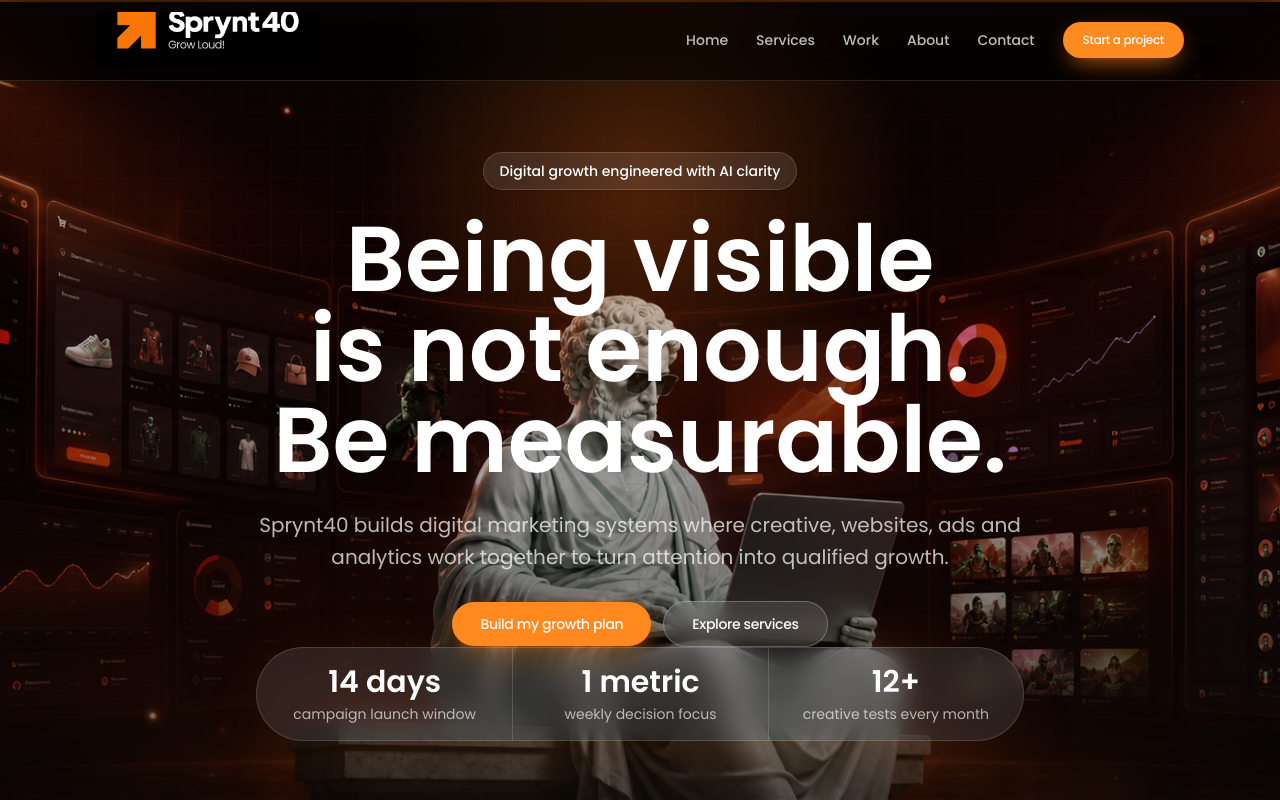
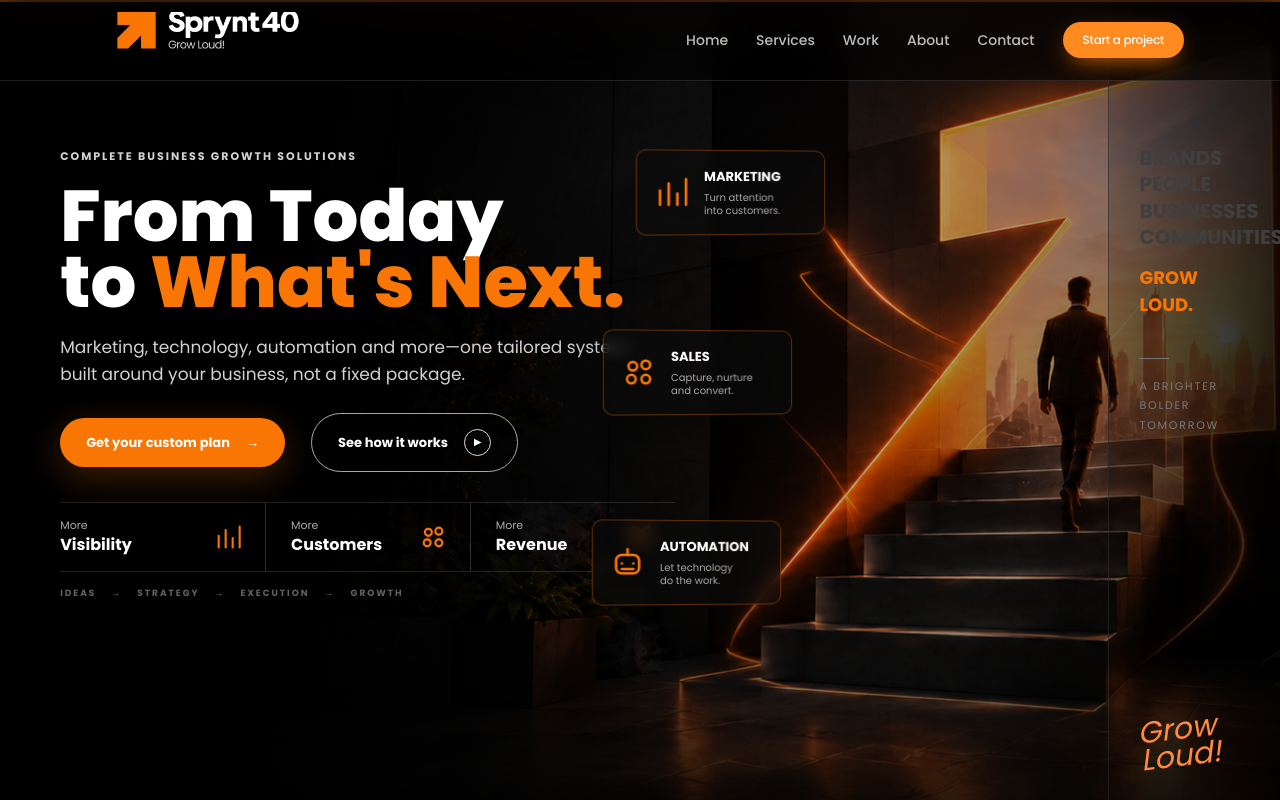
Before and after one commit to Gokulraj002/sprynt40, a Next.js app: page /home1 in a window 1280 px wide. Shown: the top 800 px of the page. Built offline with nearby package versions, Linux system fonts and the light colour scheme.

Commit message:
fix: move reference hero to main homepage

```diff
--- a/src/app/home1/page.tsx
+++ b/src/app/home1/page.tsx
@@ -1,10 +1,6 @@
 import type { Metadata } from "next";
 import Image from "next/image";
 import Link from "next/link";
-import { Button } from "@/components/ui/Button";
-import { Container } from "@/components/ui/Container";
-import { Section } from "@/components/ui/Section";
-import { hasWhatsApp, waLink } from "@/lib/data/site";
 import { GrowthPlanLab } from "./GrowthPlanLab";
 import styles from "./home1.module.css";
 
@@ -56,12 +52,6 @@ const faqs = [
   ["How do you measure results?", "Your monthly dashboard connects activity to meaningful indicators such as leads, conversion, retention and revenue."],
 ] as const;
 
-const heroSignals = [
-  { value: "14 days", label: "campaign launch window" },
-  { value: "1 metric", label: "weekly decision focus" },
-  { value: "12+", label: "creative tests every month" },
-] as const;
-
 function Icon({ name }: { name: string }) {
   const common = { fill: "none", stroke: "currentColor", strokeWidth: 1.8, strokeLinecap: "round" as const, strokeLinejoin: "round" as const };
   const paths: Record<string, React.ReactNode> = {
@@ -91,65 +81,7 @@ function Arrow() {
 export default function HomeOnePage() {
   return (
     <div className={styles.home1Page}>
-      <Section
-        id="hero"
-        theme="dark"
-        className="hidden min-h-svh overflow-hidden pt-24 pb-8 md:flex lg:pt-[7.5rem]"
-      >
-        <Image
-          src="/images/home/hero-command-wall.png"
-          alt="A classical strategist using a laptop inside a panoramic digital marketing command centre"
-          fill
-          priority
-          sizes="100vw"
-          className="object-cover object-center saturate-[0.88] hue-rotate-[105deg]"
-        />
-        <div className="absolute inset-0 bg-[linear-gradient(180deg,rgba(10,8,5,0.48)_0%,rgba(10,8,5,0.2)_35%,rgba(10,8,5,0.72)_100%)]" />
-        <div className="absolute inset-0 bg-[radial-gradient(circle_at_50%_20%,rgba(249,115,22,0.28),transparent_28%)]" />
-
-        <Container className="relative z-10 flex flex-1 flex-col">
-          <div className="mx-auto flex max-w-5xl flex-1 flex-col items-center justify-between text-center">
-            <div className="pt-4 sm:pt-8">
-              <p className="inline-flex rounded-full border border-white/15 bg-white/10 px-4 py-2 text-sm font-medium text-white shadow-sm backdrop-blur">
-                Digital growth engineered with AI clarity
-              </p>
-              <h1 className="mx-auto mt-6 max-w-5xl font-display text-[clamp(4rem,7.2vw,6.7rem)] font-semibold leading-[0.98] tracking-normal text-white text-balance">
-                Being visible is not enough. Be measurable.
-              </h1>
-              <p className="mx-auto mt-6 max-w-3xl text-xl leading-8 text-white/72">
-                Sprynt40 builds digital marketing systems where creative, websites, ads and analytics
-                work together to turn attention into qualified growth.
-              </p>
-              <div className="mt-7 flex items-center justify-center gap-3">
-                <Button href="/contact" variant="accent" className="px-7">
-                  Build my growth plan
-                </Button>
-                <Button
-                  href={hasWhatsApp ? waLink("Hi! I want to build a growth plan.") : "/services"}
-                  variant="outline"
-                  external={hasWhatsApp}
-                  className="border-white/25 bg-white/10 px-7 text-white backdrop-blur hover:border-white/60"
-                >
-                  {hasWhatsApp ? "Talk on WhatsApp" : "Explore services"}
-                </Button>
-              </div>
-            </div>
-
-            <div className="w-full pb-6">
-              <div className="mx-auto grid max-w-3xl grid-cols-3 overflow-hidden rounded-full border border-white/15 bg-white/10 text-white shadow-[0_24px_90px_-40px_rgba(249,115,22,0.78)] backdrop-blur-md">
-                {heroSignals.map((item) => (
-                  <div key={item.value} className="border-l border-white/15 px-6 py-4 first:border-l-0">
-                    <p className="font-display text-3xl font-semibold">{item.value}</p>
-                    <p className="mt-1 text-sm text-white/65">{item.label}</p>
-                  </div>
-                ))}
-              </div>
-            </div>
-          </div>
-        </Container>
-      </Section>
-
-      <section className={`${styles.hero} md:hidden`} data-theme="dark">
+      <section className={styles.hero} data-theme="dark">
         <Image className={styles.heroImage} src="/images/home1/sprynt40-staircase-portal-v2.png" alt="A business leader climbing illuminated steps toward a monumental orange arrow portal" fill priority sizes="100vw" />
         <div className={styles.heroShade} />
         <div className={styles.heroWide}>
--- a/src/components/home/HeroCarousel.tsx
+++ b/src/components/home/HeroCarousel.tsx
@@ -165,44 +165,54 @@ function DesktopCommandHero() {
   ];
 
   return (
-    <Section id="hero" theme="dark" className="hidden h-[clamp(760px,calc(100svh-5rem),1040px)] min-h-[760px] overflow-hidden bg-black pt-28 pb-10 md:flex lg:pt-32">
+    <Section id="hero" theme="dark" className="hidden min-h-svh overflow-hidden pt-24 pb-8 md:flex lg:pt-[7.5rem]">
       <Image
         src="/images/home/hero-command-wall.png"
         alt="A classical strategist using a laptop inside a panoramic digital marketing command centre"
         fill
         priority
         sizes="100vw"
-        className="object-cover object-center"
-        style={{ filter: "grayscale(.35) sepia(.75) saturate(2.2) hue-rotate(335deg) brightness(.78)" }}
+        className="object-cover object-center saturate-[0.88] hue-rotate-[105deg]"
       />
-      <div className="absolute inset-0 bg-[rgba(31,5,0,0.22)]" />
-      <div className="absolute inset-0 bg-[radial-gradient(circle_at_center,transparent_24%,rgba(0,0,0,0.18)_68%,rgba(0,0,0,0.58)_100%)]" />
-      <div className="absolute inset-0 bg-[linear-gradient(180deg,rgba(0,0,0,0.12),transparent_45%,rgba(0,0,0,0.48))]" />
+      <div className="absolute inset-0 bg-[linear-gradient(180deg,rgba(10,8,5,0.48)_0%,rgba(10,8,5,0.2)_35%,rgba(10,8,5,0.72)_100%)]" />
+      <div className="absolute inset-0 bg-[radial-gradient(circle_at_50%_20%,rgba(249,115,22,0.28),transparent_28%)]" />
 
-      <Container className="relative z-10 flex flex-1 flex-col items-center justify-center text-center text-white">
-        <div className="mb-auto mt-[3vh]">
-          <p className="inline-flex rounded-full border border-white/25 bg-white/10 px-5 py-2 text-sm font-medium text-white/90 shadow-sm backdrop-blur-md">
+      <Container className="relative z-10 flex flex-1 flex-col">
+        <div className="mx-auto flex max-w-5xl flex-1 flex-col items-center justify-between text-center">
+          <div className="pt-4 sm:pt-8">
+            <p className="inline-flex rounded-full border border-white/15 bg-white/10 px-4 py-2 text-sm font-medium text-white shadow-sm backdrop-blur">
               Digital growth engineered with AI clarity
             </p>
-          <h1 className="mx-auto mt-7 max-w-[1080px] font-display text-[clamp(4.4rem,6.2vw,7rem)] font-semibold leading-[0.92] text-balance">
-            Being visible<br />is not enough.<br />Be measurable.
+            <h1 className="mx-auto mt-6 max-w-5xl font-display text-[clamp(4rem,7.2vw,6.7rem)] font-semibold leading-[0.98] tracking-normal text-white text-balance">
+              Being visible is not enough. Be measurable.
             </h1>
-          <p className="mx-auto mt-7 max-w-3xl text-[clamp(1rem,1.35vw,1.35rem)] leading-relaxed text-white/75">
-            Sprynt40 builds digital marketing systems where creative, websites, ads and analytics work together to turn attention into qualified growth.
+            <p className="mx-auto mt-6 max-w-3xl text-xl leading-8 text-white/72">
+              Sprynt40 builds digital marketing systems where creative, websites, ads and analytics
+              work together to turn attention into qualified growth.
             </p>
-          <div className="mt-7 flex justify-center gap-3">
-            <Button href="/contact" variant="accent" className="px-8">Build my growth plan</Button>
-            <Button href="/services" variant="outline" className="border-white/30 bg-white/10 px-8 text-white backdrop-blur hover:border-white/65">Explore services</Button>
+            <div className="mt-7 flex items-center justify-center gap-3">
+              <Button href="/contact" variant="accent" className="px-7">Build my growth plan</Button>
+              <Button
+                href={hasWhatsApp ? waLink("Hi! I want to build a growth plan.") : "/services"}
+                variant="outline"
+                external={hasWhatsApp}
+                className="border-white/25 bg-white/10 px-7 text-white backdrop-blur hover:border-white/60"
+              >
+                {hasWhatsApp ? "Talk on WhatsApp" : "Explore services"}
+              </Button>
             </div>
           </div>
 
-        <div className="grid w-full max-w-4xl shrink-0 grid-cols-3 overflow-hidden rounded-[2rem] border border-white/20 bg-black/30 shadow-[0_28px_90px_-45px_rgba(249,115,22,0.9)] backdrop-blur-xl">
+          <div className="w-full pb-6">
+            <div className="mx-auto grid max-w-3xl grid-cols-3 overflow-hidden rounded-full border border-white/15 bg-white/10 text-white shadow-[0_24px_90px_-40px_rgba(249,115,22,0.78)] backdrop-blur-md">
               {desktopSignals.map((item) => (
-            <div key={item.value} className="border-l border-white/20 px-5 py-4 first:border-l-0 lg:py-5">
-              <p className="font-display text-2xl font-semibold lg:text-3xl">{item.value}</p>
-              <p className="mt-1 text-xs text-white/65 lg:text-sm">{item.label}</p>
+                <div key={item.value} className="border-l border-white/15 px-6 py-4 first:border-l-0">
+                  <p className="font-display text-3xl font-semibold">{item.value}</p>
+                  <p className="mt-1 text-sm text-white/65">{item.label}</p>
                 </div>
               ))}
+            </div>
+          </div>
         </div>
       </Container>
     </Section>
```
Lines whose indentation alone changed are shown as unchanged.
